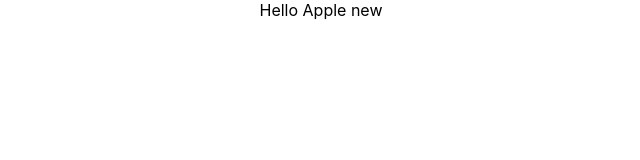
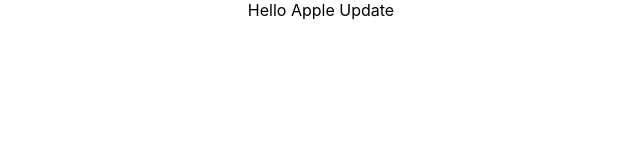
Before and after one commit to AnupKar/Random, a React (Create React App) app: page / in a window 1280 px wide. Shown: the top 160 px of the page, without its empty margins (319-959 px from the left). Built offline with nearby package versions, Linux system fonts and the light colour scheme.

Commit message:
updated commit

```diff
--- a/src/App.js
+++ b/src/App.js
@@ -4,7 +4,7 @@
 function App() {
   return (
     <div className="App">
-      Hello Apple new
+      Hello Apple Update
     </div>
   );
 }
```
